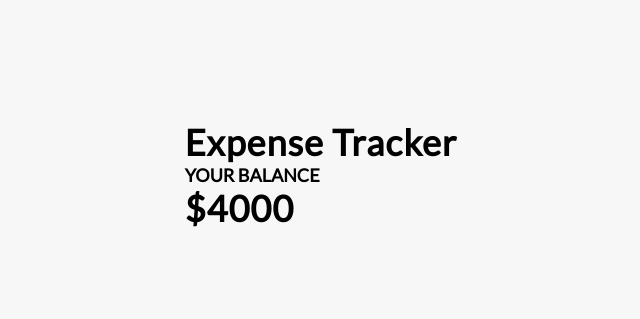
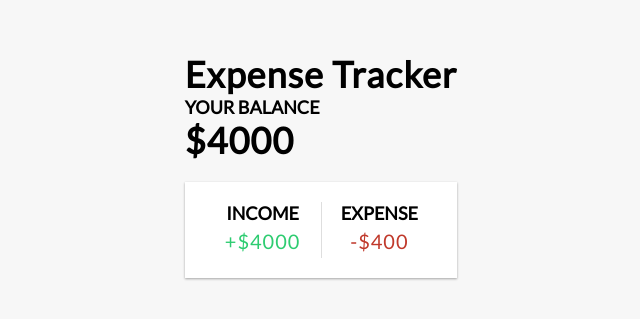
Before and after one commit to vikrantmalla/expense-tracker, a Vue app: page / in a window 1280 px wide. Shown: the part 225-544 px from the top of the page, without its empty margins (319-959 px from the left). Built offline with nearby package versions, Linux system fonts and the light colour scheme.

Commit message:
feat: add a income expense component

```diff
--- a/src/App.vue
+++ b/src/App.vue
@@ -5,6 +5,7 @@
 
   <main>
     <TotalBalance />
+    <IncomeExpense />
   </main>
 </template>
 
@@ -12,11 +13,13 @@
 <script>
 import HeaderBar from './components/HeaderBar.vue';
 import TotalBalance from './components/TotalBalance.vue'
+import IncomeExpense from './components/IncomeExpense.vue';
 
 export default {
   components: {
     HeaderBar,
-    TotalBalance
+    TotalBalance,
+    IncomeExpense
   }
 }
 </script>
--- /dev/null
+++ b/src/components/IncomeExpense.vue
@@ -0,0 +1,12 @@
+<template>
+    <div class="inc-exp-container">
+        <div>
+            <h4>Income</h4>
+            <p id="money-plus" class="money plus">+$4000</p>
+        </div>
+        <div>
+            <h4>Expense</h4>
+            <p id="money-minus" class="money minus">-$400</p>
+        </div>
+    </div>
+</template>
```
